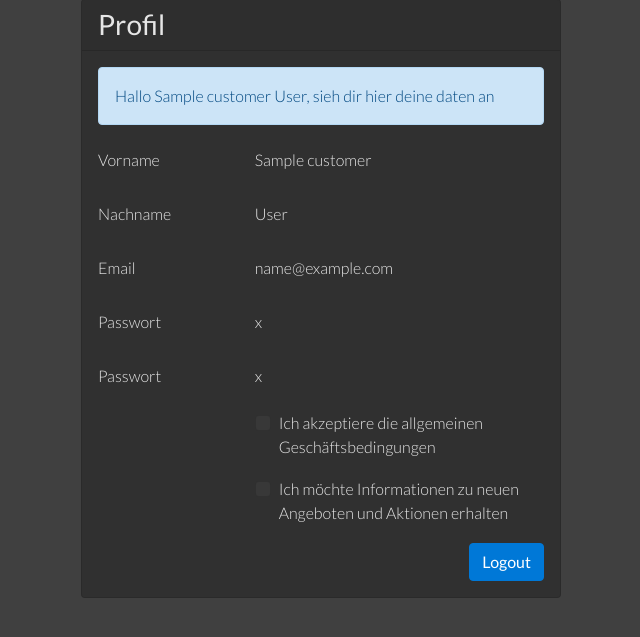
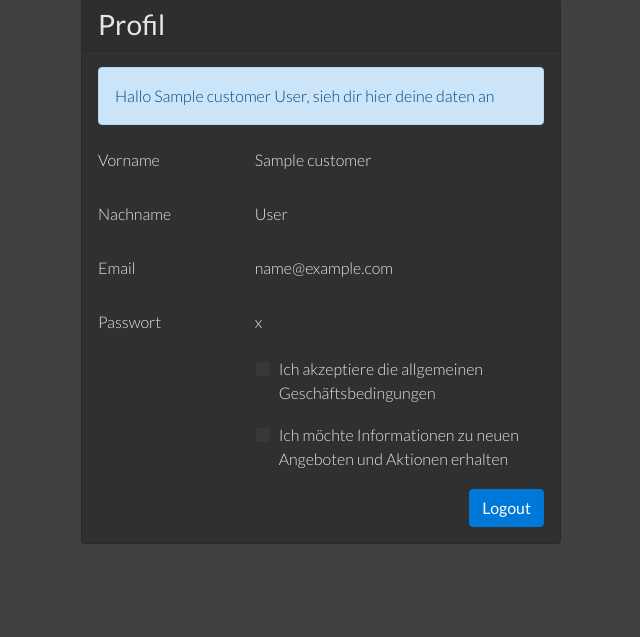
Before and after one commit to ultradr3mer/WebDbUebung1, a Flask app: template templates/profile.html in a window 1280 px wide. Shown: the part 17-654 px from the top of the page, without its empty margins (319-959 px from the left). Run offline with Flask 2, Linux system fonts and the light colour scheme; the template is opened without the code that fills it: most values are stand-ins (such as "Sample title", 1, 10 or a date in 2020); some libraries are stand-ins or nearby versions.

Commit message:
Double entry fixed

```diff
--- a/templates/profile.html
+++ b/templates/profile.html
@@ -24,10 +24,6 @@
           <div class="row mb-3">
             <label class="col-sm-4 col-form-label">Email</label>
             <label class="col-sm-8 col-form-label">{{ customer.email }}</label>
-          </div>
-          <div class="row mb-3">
-            <label class="col-sm-4 col-form-label">Passwort</label>
-            <label class="col-sm-8 col-form-label">{{ customer.password }}</label>
           </div>
           <div class="row mb-3">
             <label class="col-sm-4 col-form-label">Passwort</label>
```
